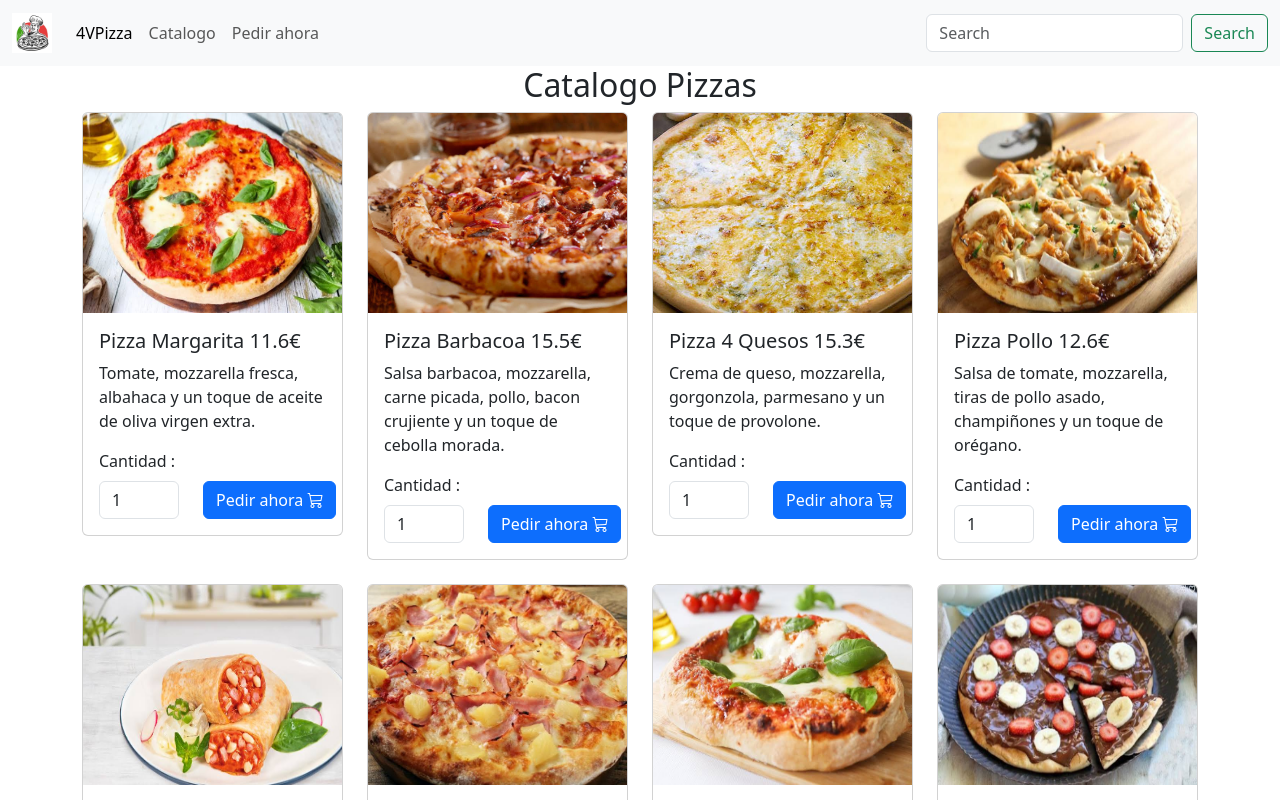
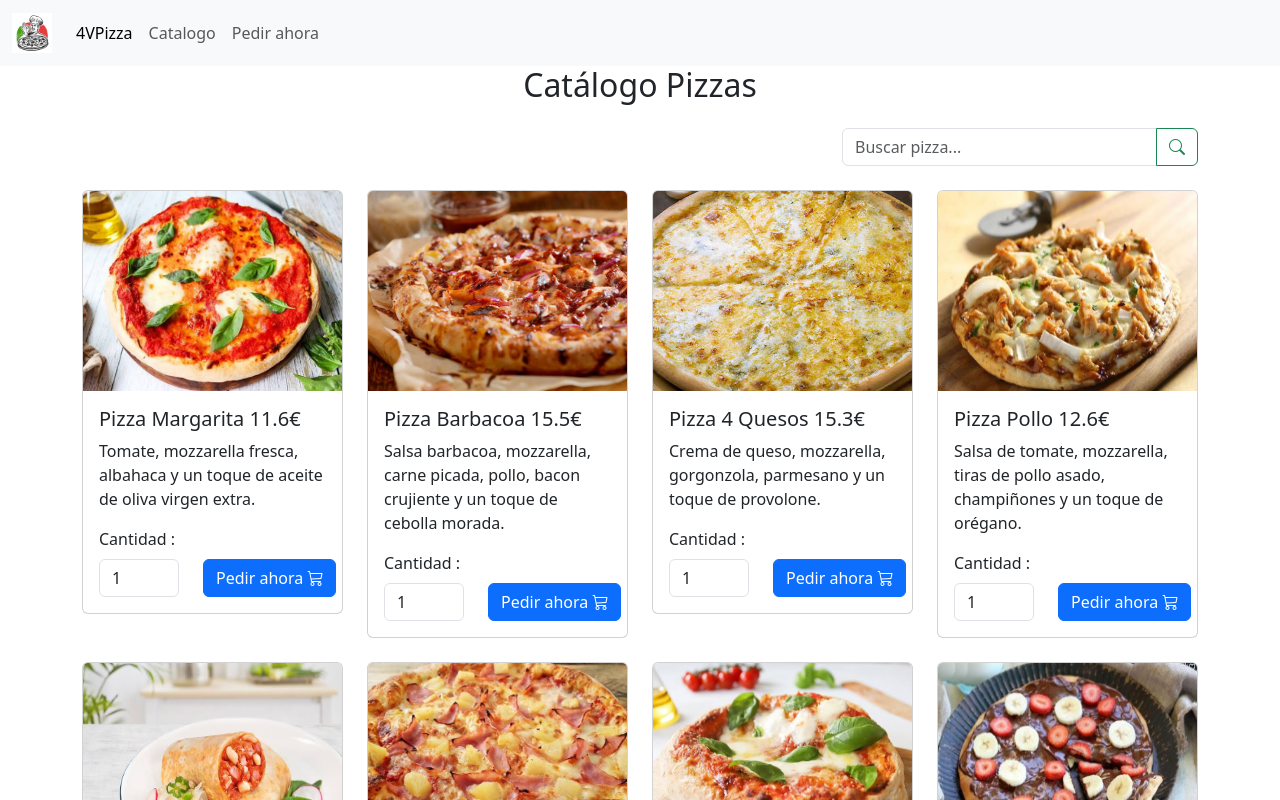
Before and after one commit to oiihann95/4VPizza, an Angular app: page / in a window 1280 px wide. Shown: the top 800 px of the page. Built offline with nearby package versions, Linux system fonts and the light colour scheme.

Commit message:
Navbar con routes, mover el buscador de navbar a catalogo

```diff
--- a/src/app/app.html
+++ b/src/app/app.html
@@ -1,3 +1,3 @@
-<app-navbar-pizza (buscar)="recibirTexto($event)"></app-navbar-pizza>
-<app-columnas-pizzas [textoRecibido]="textoBusqueda"></app-columnas-pizzas>
-<app-formulario-pedido></app-formulario-pedido>
+<app-navbar-pizza></app-navbar-pizza>
+
+<router-outlet></router-outlet>
--- a/src/app/app.routes.ts
+++ b/src/app/app.routes.ts
@@ -1,3 +1,9 @@
 import { Routes } from '@angular/router';
+import { ColumnasPizzas } from './columnas-pizzas/columnas-pizzas';
+import { FomularioPedido } from './fomulario-pedido/fomulario-pedido';
 
-export const routes: Routes = [];
+export const routes: Routes = [
+    { path: '', component: ColumnasPizzas },
+    { path: 'catalogo-pizzas', component: ColumnasPizzas },
+    { path: 'formulario-pedido', component: FomularioPedido }
+];
--- a/src/app/columnas-pizzas/columnas-pizzas.html
+++ b/src/app/columnas-pizzas/columnas-pizzas.html
@@ -1,8 +1,16 @@
 <div class="container">
-    <h2 class="h2 text-center">Catalogo Pizzas</h2>
-    <div class="row">
+    <h2 class="h2 text-center mb-4">Catálogo Pizzas</h2>
 
-        <!-- Catálogo de pizzas -->
+    <div class="row mb-4">
+        <div class="col-12 col-md-6 col-lg-4 ms-auto">
+            <form class="input-group" (submit)="textoRecibido(inputBusqueda.value); $event.preventDefault()">
+                <input #inputBusqueda class="form-control" type="search" placeholder="Buscar pizza..." aria-label="Buscar pizza">
+                <button class="btn btn-outline-success" type="submit">
+                    <i class="bi bi-search"></i>
+                </button>
+            </form>
+        </div>
+    </div>
     <div [class]="mostrar ? 'col-12' : 'col-12 col-lg-9'">
         <div class="row">
             @for (pizza of pizzasFiltrada; track pizza.nombre) {
@@ -90,5 +98,3 @@
     </div>
 
 </div>
-
-</div>
--- a/src/app/columnas-pizzas/columnas-pizzas.ts
+++ b/src/app/columnas-pizzas/columnas-pizzas.ts
@@ -1,4 +1,4 @@
-import { Component, input, OnChanges } from '@angular/core';
+import { Component } from '@angular/core';
 
 
 export class Pizza {
@@ -24,7 +24,7 @@ export class Pizza {
   templateUrl: './columnas-pizzas.html',
 })
 
-export class ColumnasPizzas implements OnChanges {
+export class ColumnasPizzas {
 
 
   pizzas: Pizza[] = [
@@ -67,18 +67,17 @@ export class ColumnasPizzas implements OnChanges {
     ),
   ];
 
-  textoRecibido = input('');
+  textoBusqueda: string = "";
   pizzasFiltrada: Pizza[] = this.pizzas;
 
-
-
-  ngOnChanges() {
+  textoRecibido(texto: string) {
+    this.textoBusqueda = texto;
     this.filtrarPizzas();
   }
 
   filtrarPizzas() {
     this.pizzasFiltrada = [];
-    const texto = this.textoRecibido().trim().toLowerCase();
+    const texto = this.textoBusqueda.toLowerCase();
 
     if (texto === '') {
       this.pizzasFiltrada = this.pizzas;
--- a/src/app/navbar-pizza/navbar-pizza.html
+++ b/src/app/navbar-pizza/navbar-pizza.html
@@ -11,19 +11,15 @@
           <a class="nav-link active" aria-current="page" href="#">4VPizza</a>
         </li>
         <li class="nav-item">
-          <a class="nav-link" href="#">Catalogo</a>
+          <a class="nav-link" routerLink="/catalogo-pizzas" routerLinkActive="active">Catalogo</a>
         </li>
         <li class="nav-item">
-          <a class="nav-link" href="#">Pedir ahora</a>
+          <a class="nav-link" routerLink="/formulario-pedido" routerLinkActive="active">Pedir ahora</a>
         </li>
 
       </ul>
-      <form class="d-flex" (submit)="enviarTexto(inputBusqueda.value); $event.preventDefault()">
-        <input #inputBusqueda class="form-control me-2" type="search" placeholder="Search" aria-label="Search">
-        <button class="btn btn-outline-success" type="submit">
-          Search
-        </button>
-      </form>
     </div>
   </div>
 </nav>
+
+<router-outlet></router-outlet>
--- a/src/app/navbar-pizza/navbar-pizza.ts
+++ b/src/app/navbar-pizza/navbar-pizza.ts
@@ -1,10 +1,12 @@
 import { Component, output } from '@angular/core';
+import { RouterLink, RouterLinkActive, RouterOutlet } from '@angular/router';
 
 
 @Component({
   selector: 'app-navbar-pizza',
   styleUrl: './navbar-pizza.scss',
   templateUrl: './navbar-pizza.html',
+  imports: [RouterLink, RouterLinkActive, RouterOutlet],
 })
 export class NavbarPizza {
   readonly buscar = output<string>();
```
Also changed, not shown: 1 other file (tests, documents, lock files or other folders). Lines whose indentation alone changed are shown as unchanged.
